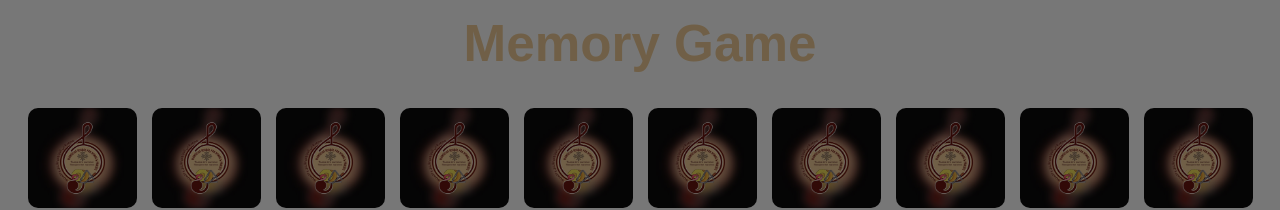
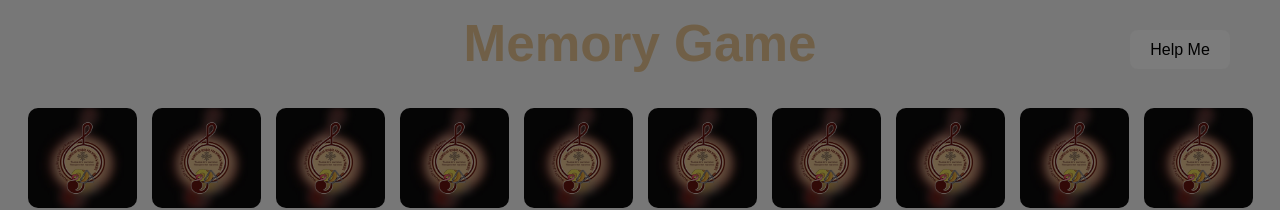
Before and after one commit to Mina-Dawood/memo-game, a React (Vite) app: page / in a window 1280 px wide. Shown: the top 210 px of the page. Built offline with nearby package versions, Linux system fonts and the light colour scheme.

Commit message:
Add "Help Me" button to flip cards in GameBoard component

```diff
--- a/src/App.css
+++ b/src/App.css
@@ -135,3 +135,14 @@ a {
   text-decoration: none;
   cursor: pointer;
 }
+
+.flip-me-btn {
+  position: absolute;
+  top: 20px;
+  right: 20px;
+  color: #fff;
+  border: none;
+  padding: 10px 20px;
+  border-radius: 8px;
+  cursor: pointer;
+}
--- a/src/components/GameBoard.tsx
+++ b/src/components/GameBoard.tsx
@@ -166,8 +166,22 @@ const GameBoard: React.FC = () => {
     initializeCards();
   };
 
+  const flipCards = () => {
+    setTimeout(() => {
+      setCards(cards.map((card) => ({ ...card, isFlipped: true })));
+      flipSound.play();
+    }, 0);
+    setTimeout(() => {
+      setCards(cards.map((card) => ({ ...card, isFlipped: false })));
+      flipSound.play();
+    }, 2000);
+  };
+
   return (
     <div>
+      <div className="flip-me-btn">
+        <button onClick={flipCards}>Help Me</button>
+      </div>
       {/* top left styled text */}
       {lastMatchedCard && (
         <div className="last-matched-card">
```
